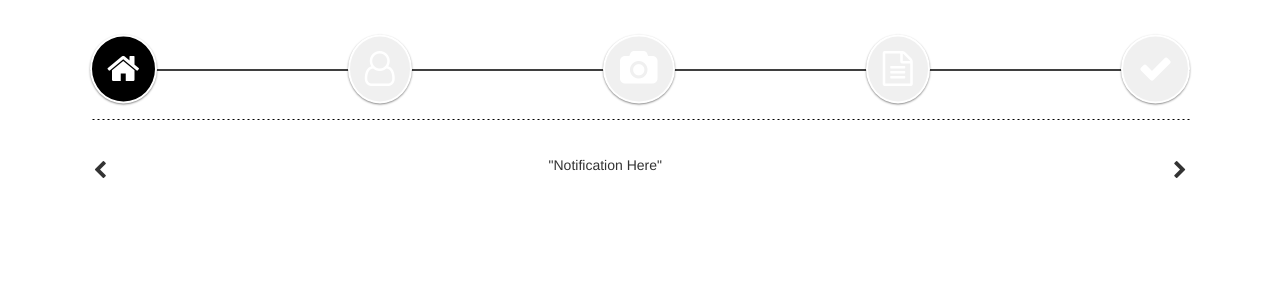
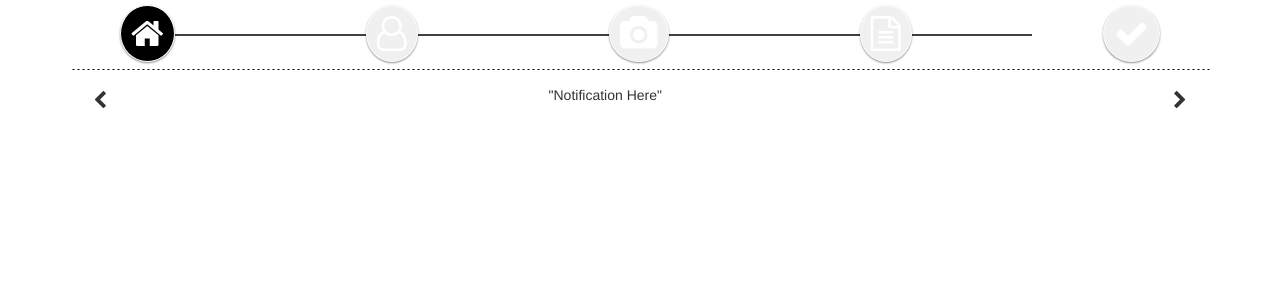
Before and after one commit to Phonem1/interface, an Angular app: page / in a window 1280 px wide. Shown: the top 300 px of the page. Built offline with nearby package versions, Linux system fonts and the light colour scheme.

Commit message:
navbar update

```diff
--- a/src/app/navbar/navbar.component.css
+++ b/src/app/navbar/navbar.component.css
@@ -1,19 +1,19 @@
 .custom-icon {
   font-size: 35px;
   background: #f0f0f0;
-  padding: 15px;
+  padding: 10px;
   -webkit-border-radius: 1100%;
   -moz-border-radius: 100%;
   -o-border-radius: 100%;
   border-radius: 100%;
-  border: 2px solid #fff;
+  border: 1px solid #fff;
   color: #fff;
   box-shadow: 0 1px 2px rgba(0, 0, 0, 0.46);
   text-align: center;
   display: table-cell;
   vertical-align: middle;
-  width: 20px;
-  height: 20px;
+  width: 10px;
+  height: 10px;
   -moz-transition: .5s;
   -webkit-transition: .5s;
   -o-transition: .5s;
@@ -31,12 +31,13 @@
 .icon-wrapper {
   display: inline-block;
   /*padding: 0 5px;*/
-  padding-top: 15px;
+  padding-top: 5px;
 }
+
 .fixedfill {
   width: 100%;
-  height: 100px;
-  /*padding: 0 5px;*/
+  height: 70px;
+  padding: 0 50px;
   display: flex;
   justify-content: space-between;
   position: relative;
@@ -51,19 +52,18 @@
 
 .wrap {
   text-align: center;
-  margin: 20px;
   position: relative;
-
 }
 
 .wrap:before {
   content: '';
   position: absolute;
+  margin: 0px 50px;
   top: 50%;
   left: 0;
   border-top: 1px solid black;
   background: black;
-  width: 100%;
+  width: 80%;
   transform: translateY(-50%);
 }
 
--- a/src/app/navbar/navbar.component.html
+++ b/src/app/navbar/navbar.component.html
@@ -1,14 +1,14 @@
 <div class="wrap">
   <div class="fixedfill">
 
-    <div class="icon-wrapper"><i class="fa fa-home custom-icon  faa-bounce animated" [class.highlighted]="data[0]" (click)="onHomeClick()"><span class="fix-editor">&nbsp;</span></i></div>
+    <div class="icon-wrapper"><i class="fa fa-home custom-icon" [class.highlighted]="data[0]" (click)="onHomeClick()"><span class="fix-editor">&nbsp;</span></i></div>
 
-    <div class="icon-wrapper"><i class="fa fa-user-o custom-icon  faa-bounce animated" [class.highlighted]="data[1]" (click)="onUserClick()"><span class="fix-editor">&nbsp;</span></i></div>
+    <div class="icon-wrapper"><i class="fa fa-user-o custom-icon" [class.highlighted]="data[1]" (click)="onUserClick()"><span class="fix-editor">&nbsp;</span></i></div>
 
-    <div class="icon-wrapper"><i class="fa fa-camera custom-icon  faa-bounce animated" [class.highlighted]="data[2]" (click)="onCameraClick()"><span class="fix-editor">&nbsp;</span></i></div>
+    <div class="icon-wrapper"><i class="fa fa-camera custom-icon" [class.highlighted]="data[2]" (click)="onCameraClick()"><span class="fix-editor">&nbsp;</span></i></div>
 
-    <div class="icon-wrapper"><i class="fa fa-file-text-o custom-icon  faa-bounce animated" [class.highlighted]="data[3]" (click)="onTcClick()"><span class="fix-editor">&nbsp;</span></i></div>
+    <div class="icon-wrapper"><i class="fa fa-file-text-o custom-icon" [class.highlighted]="data[3]" (click)="onTcClick()"><span class="fix-editor">&nbsp;</span></i></div>
 
-    <div class="icon-wrapper"><i class="fa fa-check custom-icon  faa-bounce animated" [class.highlighted]="data[4]" (click)="onTickClick()"><span class="fix-editor">&nbsp;</span></i></div>
+    <div class="icon-wrapper"><i class="fa fa-check custom-icon" [class.highlighted]="data[4]" (click)="onTickClick()"><span class="fix-editor">&nbsp;</span></i></div>
   </div>
 </div>
```
